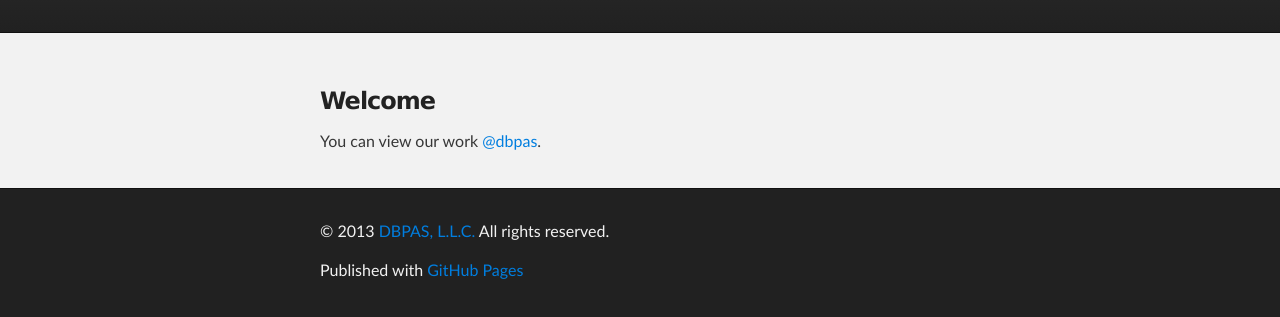
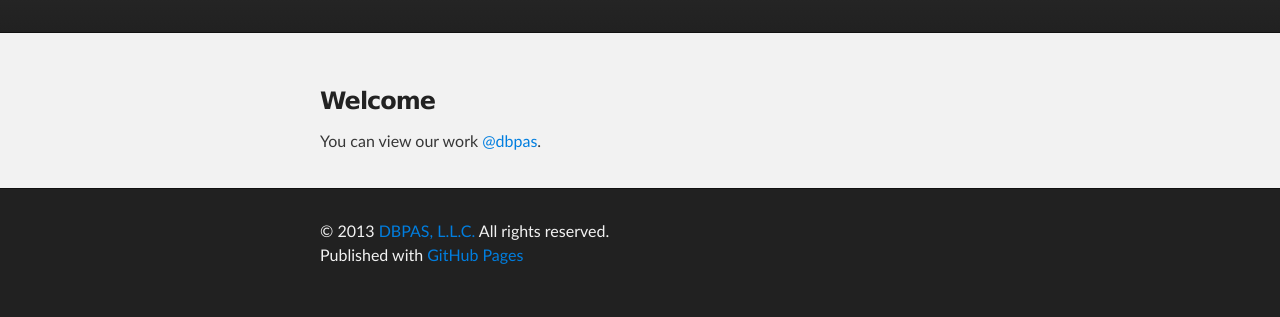
Before and after one commit to dbpas/dbpas.github.io, a plain HTML site: page index.html in a window 1280 px wide. Shown: the part 177-494 px from the top of the page. Drawn offline with Linux system fonts and the light colour scheme.

Commit message:
Update index.html

```diff
--- a/index.html
+++ b/index.html
@@ -37,8 +37,8 @@
     <!-- FOOTER  -->
     <div id="footer_wrap" class="outer">
       <footer class="inner">
-        <p>&copy; 2013 <a href="http://www.dbpas.com/">DBPAS, L.L.C.</a> All rights reserved.</p>
-        <p>Published with <a href="http://pages.github.com">GitHub Pages</a></p>
+        <p>&copy; 2013 <a href="http://www.dbpas.com/">DBPAS, L.L.C.</a> All rights reserved.<br />
+        Published with <a href="http://pages.github.com">GitHub Pages</a></p>
       </footer>
     </div>
 
```
